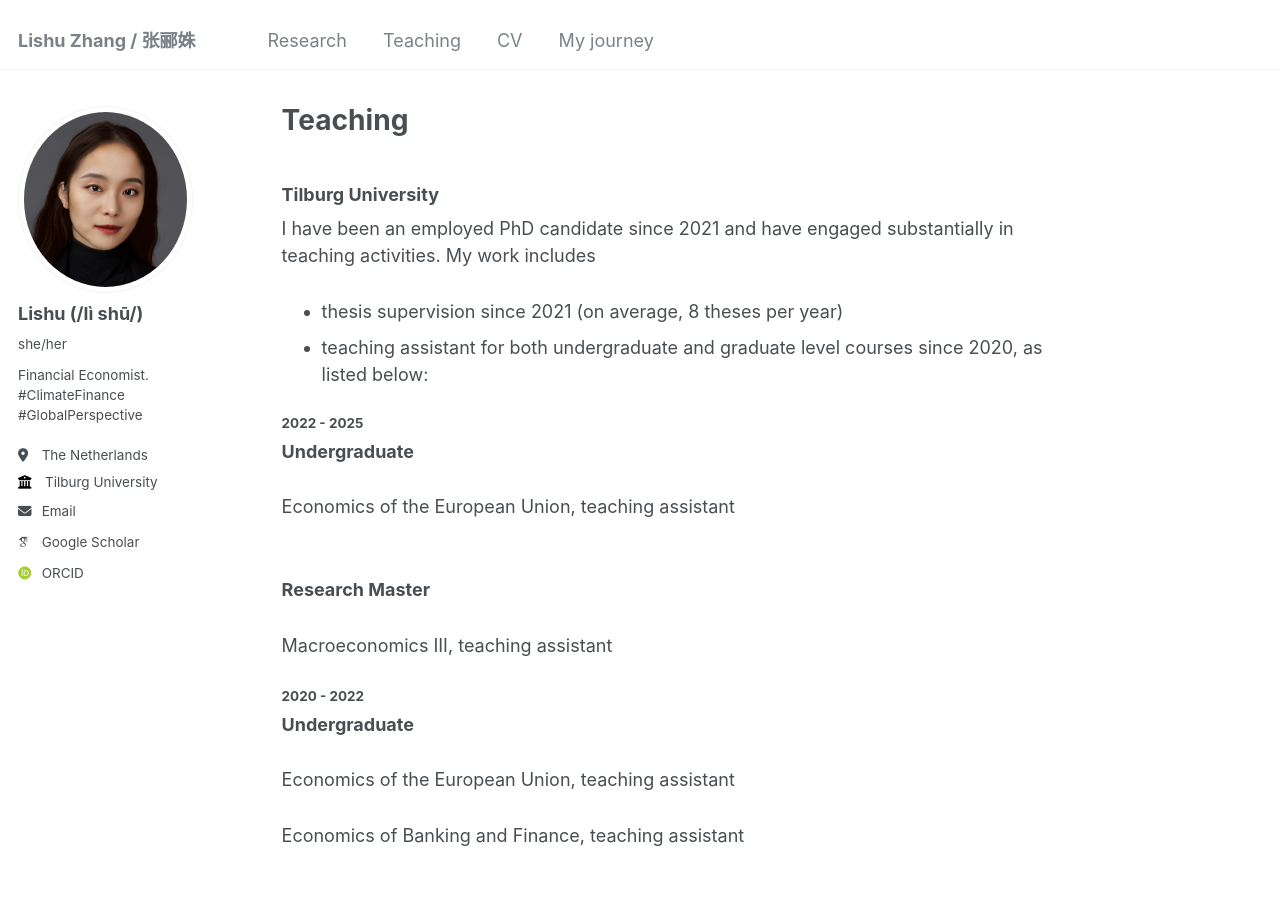
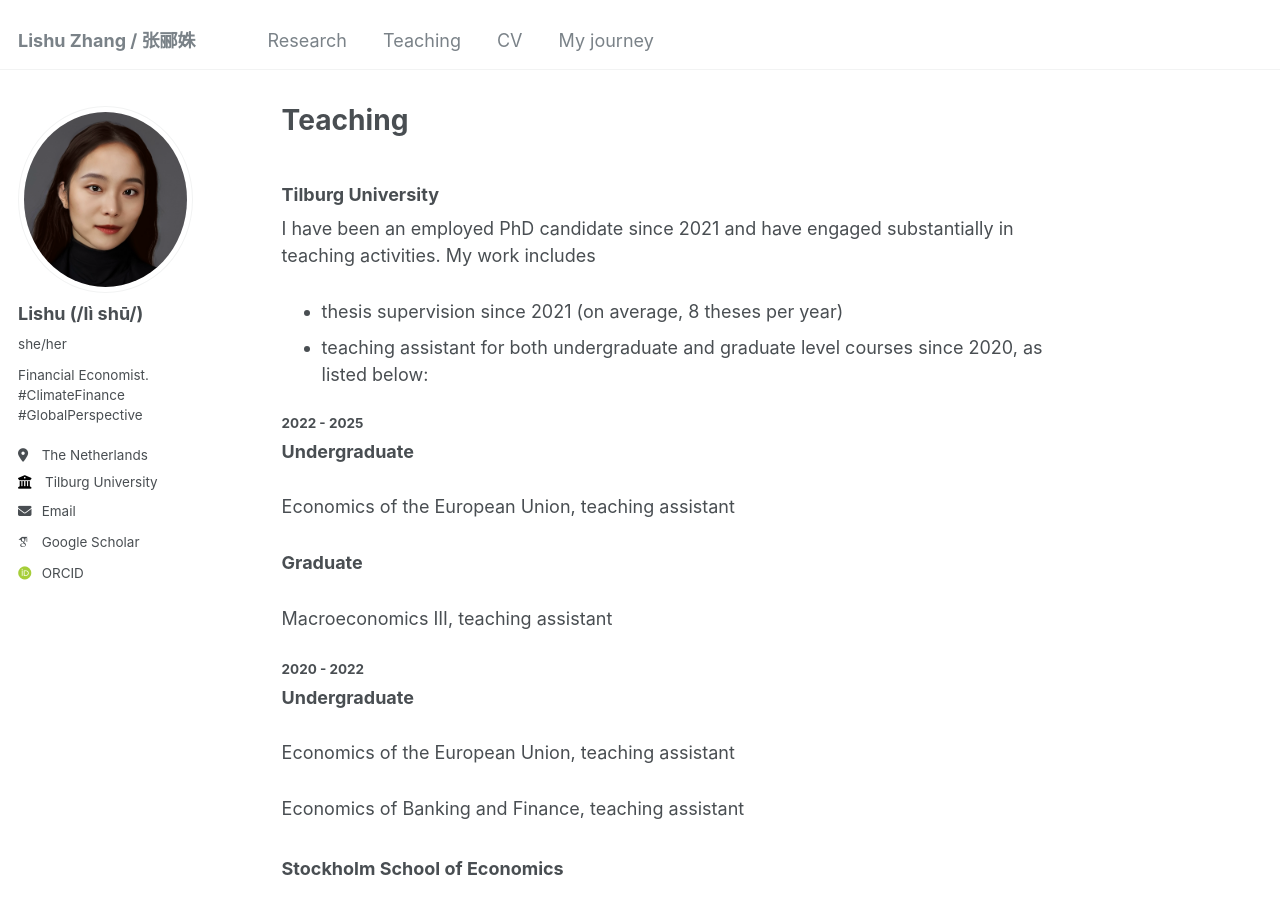
Before and after one commit to LishuZ/LishuZ.github.io, a Jekyll site: the page built from _pages/teaching.md, in a window 1280 px wide and 900 px high. Built offline with Jekyll 4.4.1, drawn with Linux system fonts in a browser that asks for light colours; some web fonts are replaced.

Commit message:
Update teaching.md

```diff
--- a/_pages/teaching.md
+++ b/_pages/teaching.md
@@ -17,11 +17,11 @@ I have been an employed PhD candidate since 2021 and have engaged substantially
 
 Economics of the European Union, teaching assistant
 
-<br/>
-**Research Master**
+
+
+**Graduate**
 
 Macroeconomics III, teaching assistant
-<br/>
 
 #### 2020 - 2022
 **Undergraduate**
@@ -30,7 +30,7 @@ Economics of the European Union, teaching assistant
 
 Economics of Banking and Finance, teaching assistant
 
-<br/>
+
 
 ### Stockholm School of Economics
 #### 2018 - 2019
```
